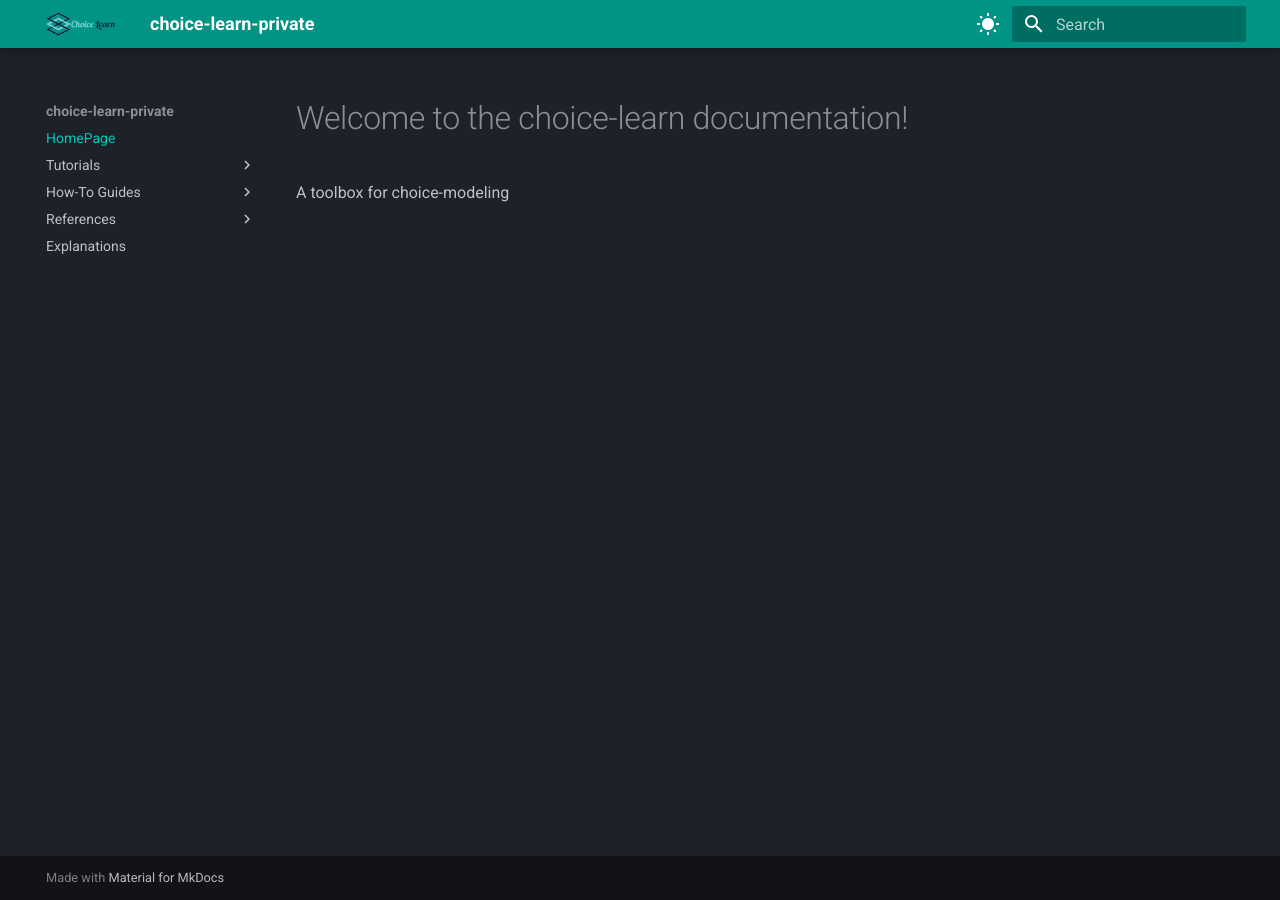
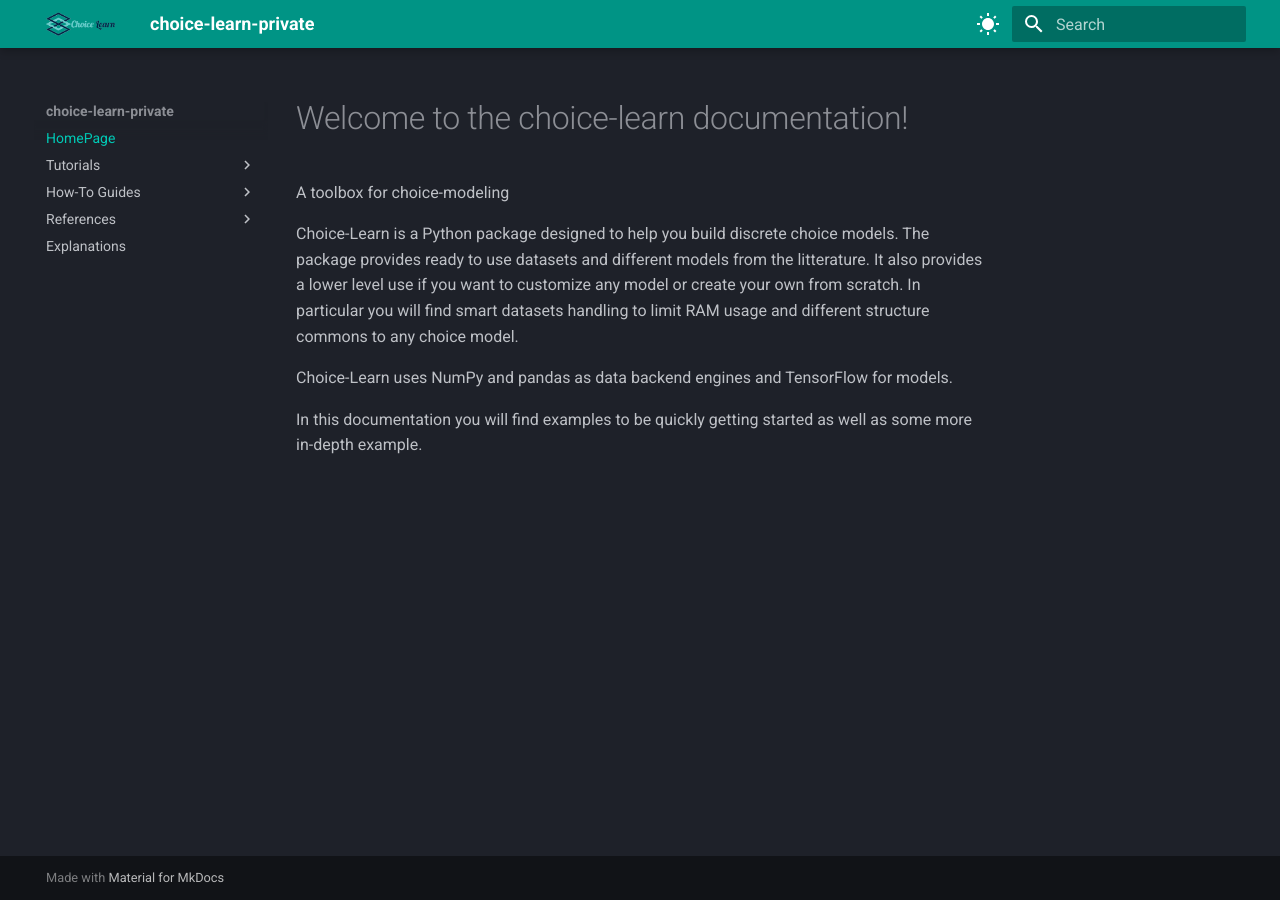
Before and after one commit to artefactory/choice-learn, an MkDocs documentation site: the page built from docs/index.md, in a window 1280 px wide. Built offline with MkDocs 1.6.1 and Material for MkDocs 9.7.7, drawn with Linux system fonts in a browser that asks for light colours.

Commit message:
ADD little doc

```diff
--- a/docs/index.md
+++ b/docs/index.md
@@ -1,3 +1,11 @@
 # Welcome to the choice-learn documentation!
 
 A toolbox for choice-modeling
+
+
+Choice-Learn is a Python package designed to help you build discrete choice models.
+The package provides ready to use datasets and different models from the litterature. It also provides a lower level use if you want to customize any model or create your own from scratch. In particular you will find smart datasets handling to limit RAM usage and different structure commons to any choice model.
+
+Choice-Learn uses NumPy and pandas as data backend engines and TensorFlow for models.
+
+In this documentation you will find examples to be quickly getting started as well as some more in-depth example.
--- a/mkdocs.yaml
+++ b/mkdocs.yaml
@@ -55,13 +55,13 @@
 nav:
   - HomePage: index.md
   - Tutorials:
-    - Introduction: tutorials/introduction.md
+    - Introduction: tutorials.md
     - Getting Started with Data: notebooks/choice_learn_introduction_data.md
-    - Optimize RAM usage with Features Storage: notebooks/features_byID_example.md
     - Getting Started with Conditional Logit: notebooks/choice_learn_introduction_clogit.md
   - How-To Guides:
     - Introduction: how-to-guides.md
     - Exhaustive example of ChoiceDataset creation: notebooks/dataset_creation.md
+    - Optimize RAM usage with Features Storage: notebooks/features_byID_example.md
     - RUMnet Usage: notebooks/rumnet_example.md
     - Custom Choice Model Creation: notebooks/custom_model.md
   - References:
```
Also changed, not shown: docs/how-to-guides.md (+11 -0 lines), docs/tutorials.md (+3 -0 lines).
